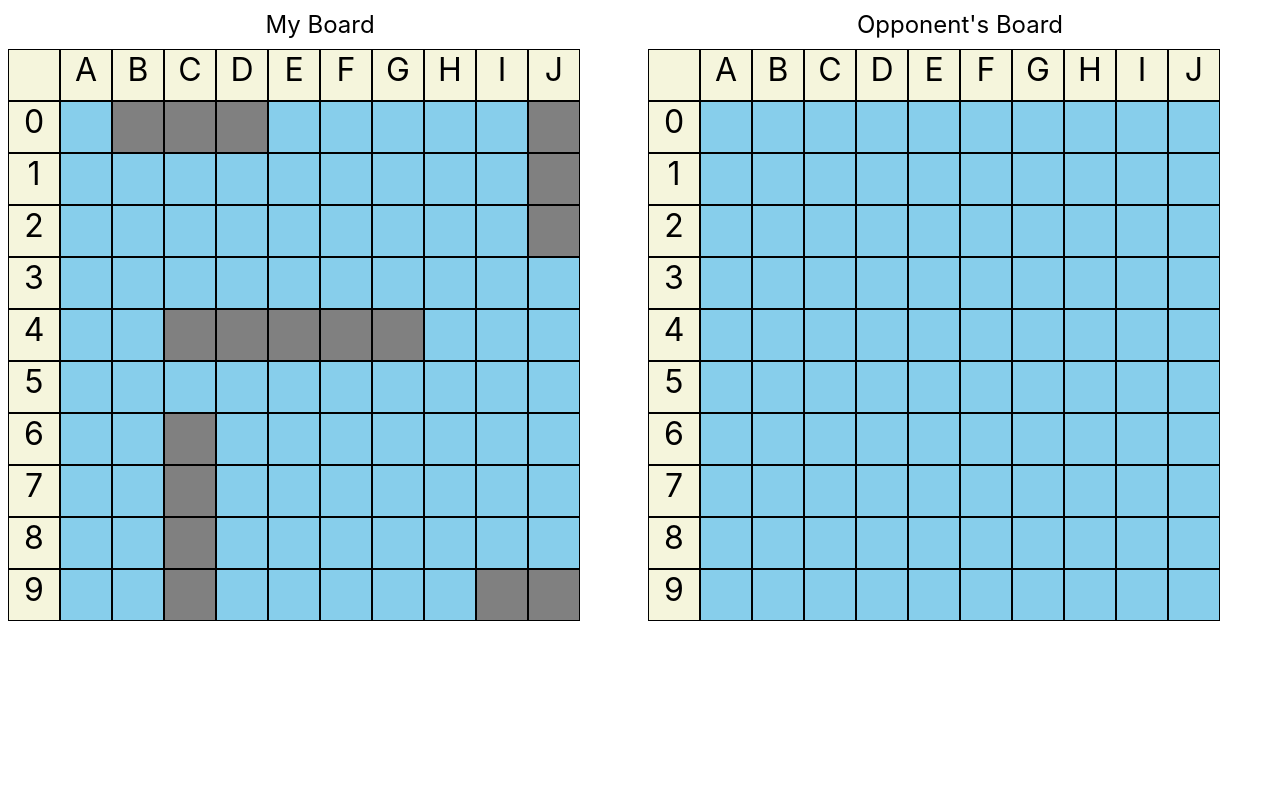
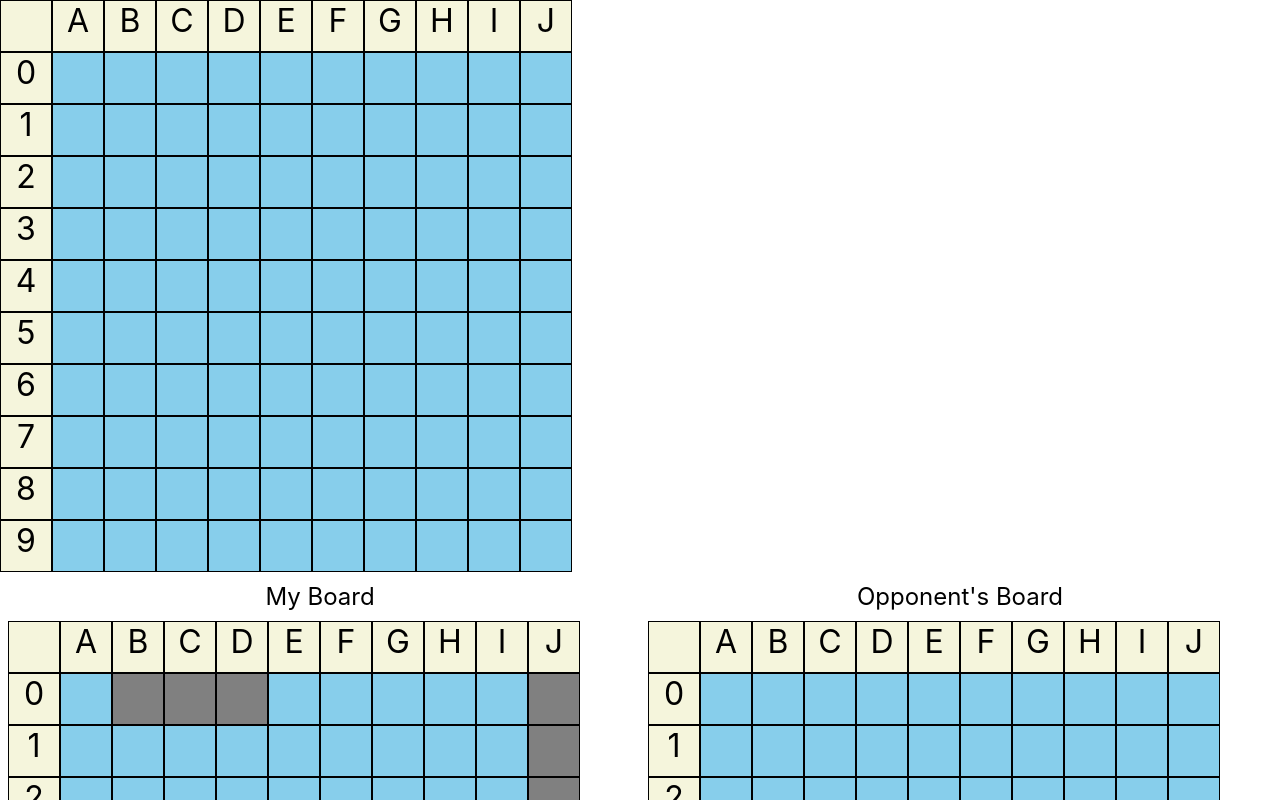
Before and after one commit to diballesteros/battleship, a React (Create React App) app: page / in a window 1280 px wide. Shown: the top 800 px of the page. Built offline with nearby package versions, Linux system fonts and the light colour scheme.

Commit message:
Initial shipfactory functions, corrections to AI logic

```diff
--- a/src/components/game/Game.js
+++ b/src/components/game/Game.js
@@ -1,16 +1,18 @@
 import React, { Component } from 'react';
 import PlayerView from '../playerview/PlayerView';
-import ShipFactory from '../shipfactory/ShipFactory';
 
 import _ from 'lodash';
+import ShipFactory from '../shipfactory/ShipFactory'
 
 class Game extends Component {
     constructor(props) {
         super(props);
         this.state = {
-            computerMoves: [...Array(100).keys()]
+            computerMoves: [...Array(100).keys()],
+            lastSuccessfulMoves: [],
+            successfulComputerHit: false
         }
-    }
+    };
 
     removeComputerMove(i) {
         const modifiedComputerMoves = this.state.computerMoves.slice();
@@ -22,18 +24,58 @@ class Game extends Component {
     };
 
     getComputerMove() {
-        const nextMove = _.sample(this.state.computerMoves);
+        let nextMove;
+        if (this.state.successfulComputerHit === true) {
+            const startingPoint = this.state.lastSuccessfulMoves.length;
+            nextMove = this.getAdjacentSquare(startingPoint - 1);
+        } else {
+            nextMove = _.sample(this.state.computerMoves);
+        }
         this.removeComputerMove(nextMove);
         return nextMove;
+    };
+
+    getAdjacentSquare() {
+        for (let i = this.state.lastSuccessfulMoves.length - 1; i > -1; i--){
+            if (this.state.computerMoves.includes(this.state.lastSuccessfulMoves[i] - 1)) {
+                return (this.state.lastSuccessfulMoves[i] - 1);
+            } else if (this.state.computerMoves.includes(this.state.lastSuccessfulMoves[i] + 1)) {
+                return (this.state.lastSuccessfulMoves[i] + 1);
+            } else if (this.state.computerMoves.includes(this.state.lastSuccessfulMoves[i] + 10)) {
+                return (this.state.lastSuccessfulMoves[i] + 10);
+            } else if (this.state.computerMoves.includes(this.state.lastSuccessfulMoves[i] - 10)) {
+                return (this.state.lastSuccessfulMoves[i] - 10);
+            }
+        }
+    };
+
+    setSuccessfulHit(move) {
+        const modifiedSuccessfulMoves = this.state.lastSuccessfulMoves.slice();
+        modifiedSuccessfulMoves.push(move);
+        this.setState({
+            successfulComputerHit: true,
+            lastSuccessfulMoves: modifiedSuccessfulMoves
+        });
+    };
+
+    resetSuccessfulHit() {
+        this.setState({
+            successfulComputerHit: false,
+            lastSuccessfulMoves: []
+        });
     }
 
     render() {
         return (
             <div>
-                <PlayerView getComputerMove={() => this.getComputerMove()}/>
+                <ShipFactory />
+                <PlayerView
+                    getComputerMove={() => this.getComputerMove()}
+                    setSuccessfulHit={(move) => this.setSuccessfulHit(move)}
+                    resetSuccessfulHit={(() => this.resetSuccessfulHit())}/>
             </div>
         );
     };
-}
+};
 
 export default Game;
--- a/src/components/gameboard/Gameboard.js
+++ b/src/components/gameboard/Gameboard.js
@@ -1,6 +1,6 @@
 import React, { useState, useEffect } from 'react';
 import './Gameboard.css';
-
+import _ from 'lodash';
 import Square from './square/Square';
 
 const createInitialBoard = () => {
@@ -14,7 +14,7 @@ const createInitialBoard = () => {
     };
   };
   return initialBoard;
-}
+};
 
 const showShip = (type, isHit) => {
   if (type === 'ship' && isHit === true) {
@@ -25,13 +25,13 @@ const showShip = (type, isHit) => {
 };
 
 const letterRow = [' ', 'A', 'B', 'C', 'D', 'E', 'F', 'G', 'H', 'I', 'J'];
-const numberColumn = [...Array(10).keys()]
+const numberColumn = ['0', '1', '2', '3', '4', '5', '6', '7', '8', '9'];
 
-const Gameboard = ({ ships, myBoard, computerTurn, resolveComputerTurn, computerMove, computerCallback, receivePlayerAttack }) => {
+const Gameboard = ({ ships, myBoard, computerTurn, resolveComputerTurn, computerMove, computerCallback, receivePlayerAttack, resolveBoardClick }) => {
   const [board, setBoard] = useState(createInitialBoard());
 
   useEffect(() => {
-    if (computerTurn === true && computerMove && resolveComputerTurn) {
+    if (computerTurn === true && _.isNumber(computerMove) && resolveComputerTurn) {
       const modifiedBoard = board.slice();
       modifiedBoard[computerMove].hit = true;
       setBoard(modifiedBoard);
@@ -39,7 +39,7 @@ const Gameboard = ({ ships, myBoard, computerTurn, resolveComputerTurn, computer
     }
   }, [computerTurn, resolveComputerTurn, computerMove, board, setBoard]);
 
-  function resolveBoardClick(playerMove) {
+  const resolveSquareClick = (playerMove) => {
     if (!board[playerMove].hit) {
       const modifiedBoard = board.slice();
       modifiedBoard[playerMove].hit = true;
@@ -68,7 +68,7 @@ const Gameboard = ({ ships, myBoard, computerTurn, resolveComputerTurn, computer
 
   return (
     <div>
-      <div className="letter_row">
+      <div className='letter_row'>
         {letterRow.map((value, i) =>
           <Square
             key={i}
@@ -76,8 +76,8 @@ const Gameboard = ({ ships, myBoard, computerTurn, resolveComputerTurn, computer
             type='grid'>
           </Square>)}
       </div>
-      <div className="lower_section">
-        <div className="number_column">
+      <div className='lower_section'>
+        <div className='number_column'>
           {numberColumn.map((value, i) =>
           <Square
             key={i}
@@ -91,19 +91,19 @@ const Gameboard = ({ ships, myBoard, computerTurn, resolveComputerTurn, computer
               key={i}
               type={square.type}
               hit={square.hit}
-              myBoard={myBoard}>
+              myBoard={myBoard}
+              resolveSquareClick={resolveBoardClick ? () => resolveBoardClick(i) : null}>
             </Square>)
             : board.map((square, i) =>
               <Square
                 key={i}
                 type={showShip(square.type, square.hit)}
                 hit={square.hit}
-                resolveBoardClick={() => resolveBoardClick(i)}>
+                resolveSquareClick={() => resolveSquareClick(i)}>
               </Square>)}
         </div>
       </div>
     </div>
-
   );
 }
 
--- a/src/components/gameboard/square/Square.js
+++ b/src/components/gameboard/square/Square.js
@@ -4,11 +4,11 @@ import './Square.css';
 const Square = (props) => {
     switch (props.type) {
         case 'ship':
-            return <div onClick={props.resolveBoardClick} className={`square ship-square ${props.myBoard ? 'my_square' : ''}`}>{props.hit ? 'X' : ''}</div>
+            return <div onClick={props.resolveSquareClick} className={`square ship-square ${props.myBoard ? 'my_square' : ''}`}>{props.hit ? 'X' : ''}</div>
         case 'grid':
             return <div className='square grid-square'>{props.text}</div>
         default:
-            return <div onClick={props.resolveBoardClick} className={`square ocean-square ${props.myBoard ? 'my_square' : ''}`}>{props.hit ? 'X' : ''}</div>
+            return <div onClick={props.resolveSquareClick} className={`square ocean-square ${props.myBoard ? 'my_square' : ''}`}>{props.hit ? 'X' : ''}</div>
     }
 }
 
--- a/src/components/shipfactory/ShipFactory.js
+++ b/src/components/shipfactory/ShipFactory.js
@@ -1,14 +1,103 @@
-import React from 'react';
+import React, { Component } from 'react';
 import Gameboard from '../gameboard/Gameboard';
+
 import './ShipFactory.css';
 
+const shipStore = [
+    {
+        model: 'Carrier',
+        size: 5
+    },
+    {
+        model: 'Battleship',
+        size: 4
+    },
+    {
+        model: 'Cruiser',
+        size: 3
+    },
+    {
+        model: 'Submarine',
+        size: 3
+    },
+    {
+        model: 'Destroyer',
+        size: 2
+    }
+];
 
-const ShipFactory = () => {
-    return (
-        <div>
-            <Gameboard ships={[]} myBoard={true} recieveAttack={(i) => this.receiveAttack(i)} board={[]}/>
-        </div>
-    );
-}
+class ShipFactory extends Component {
+    constructor(props) {
+        super(props);
+        this.state = {
+            isHorizontal: false,
+            currentModel: 0,
+            currentShips: [],
+            occupiedSquares: []
+        }
+    };
+
+    canPlaceShip(i) {
+        const units = shipStore[this.state.currentModel].size;
+        const positions = this.createPositionsArray(i, units);
+        if (this.state.isHorizontal) {
+            const endOfRow = Math.ceil((i + 1) / 10) * 10;
+            if ((i + units) <= endOfRow && !this.isOccupied(positions)) {
+                this.buildShip(units, positions);
+            } else console.log('invalid placement');
+        } else {
+            if (positions[positions.length - 1] <= 99 && !this.isOccupied(positions)) {
+                this.buildShip(units, positions);
+            } else console.log('invalid placement');
+        }
+    };
+
+    isOccupied(positions) {
+        for (let i = 0; i < positions.length; i++) {
+            if (this.state.occupiedSquares.includes(positions[i])) {
+                return true;
+            }
+        }
+        return false;
+    };
+
+    createPositionsArray(index, units) {
+        const positionArray = [];
+        if (this.state.isHorizontal) {
+            for (let i = 0; i < units; i++) {
+                positionArray.push(index + i);
+            }
+        } else {
+            for (let i = 0; i < units; i++) {
+                positionArray.push(index + (i * 10));
+            }
+        }
+        return positionArray;
+    };
+
+    buildShip(units, positions) {
+        const newShip = {
+            id: this.state.currentModel + 1,
+            positions: positions,
+            hits: Array(units).fill(false)
+        }
+        const modifiedCurrentShips = this.state.currentShips.slice();
+        modifiedCurrentShips.push(newShip);
+        const modifiedOccupiedSquares = this.state.occupiedSquares.slice();
+        this.setState({
+            currentShips: modifiedCurrentShips,
+            occupiedSquares: modifiedOccupiedSquares.concat(positions),
+            currentModel: this.state.currentModel + 1
+        });
+    };
+
+    render() {
+        return (
+            <div>
+                <Gameboard ships={this.state.currentShips} myBoard={true} resolveBoardClick={(i) => this.canPlaceShip(i)} />
+            </div>
+        );
+    };
+};
 
 export default ShipFactory;
```
Also changed, not shown: src/components/playerview/PlayerView.js (+15 -11 lines), 2 other files (tests, documents, lock files or other folders).
